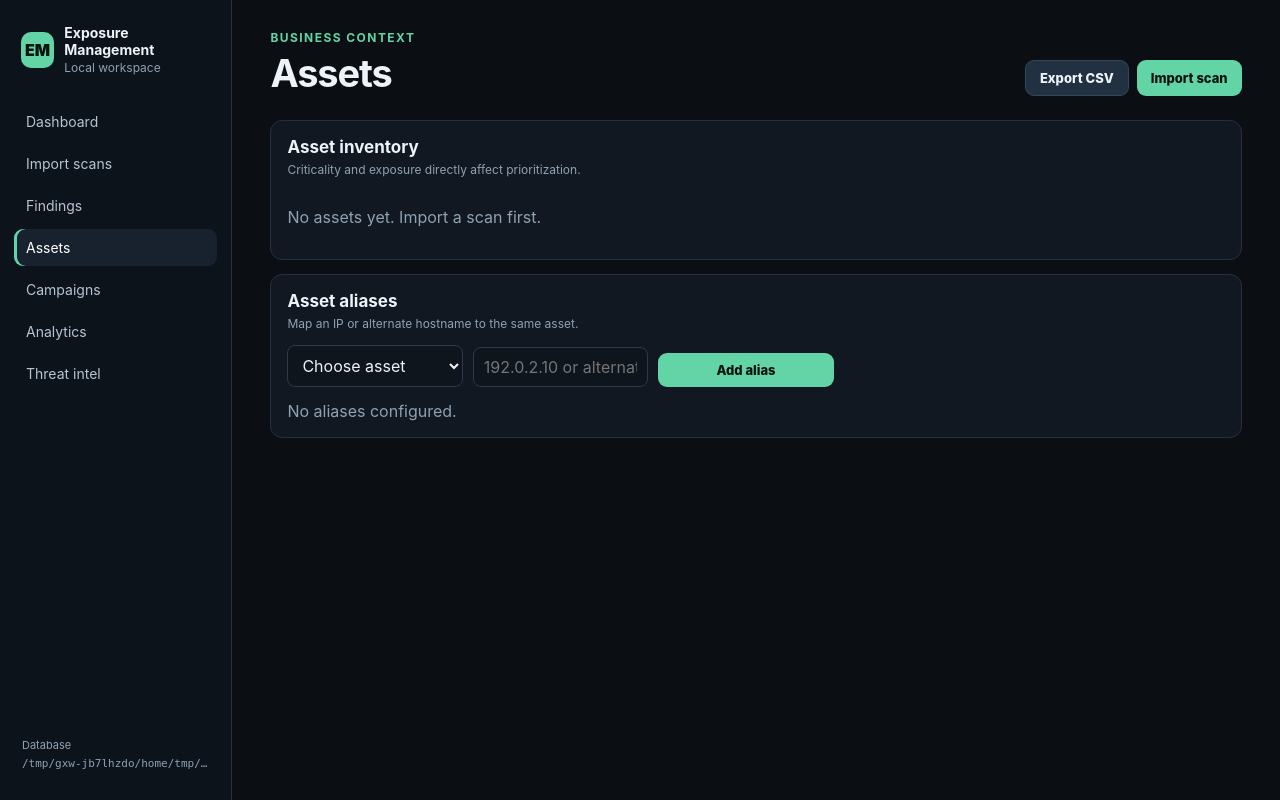
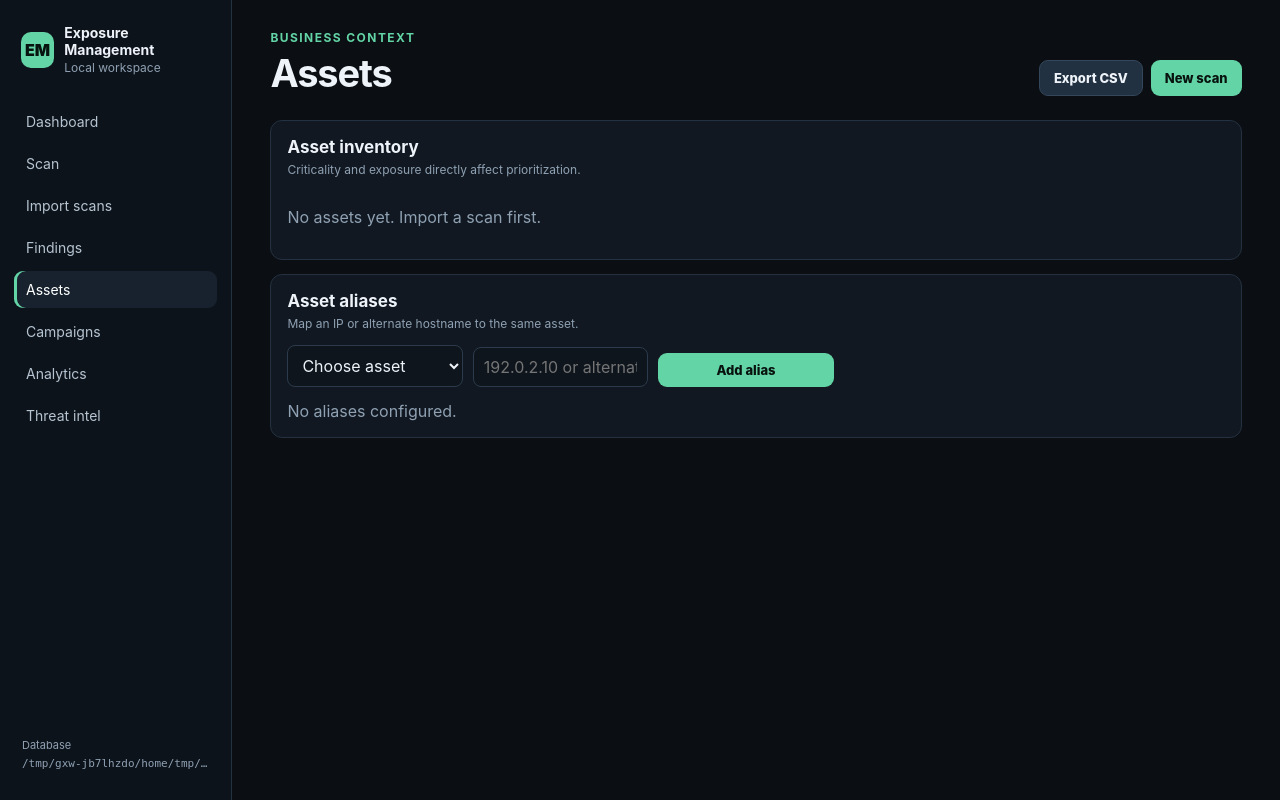
Before and after one commit to fnuaim-stack/cybersecurity-projects, a Flask app: page /assets in a window 1280 px wide. Run offline with Flask 3, Linux system fonts and the light colour scheme; data that the repository does not hold is empty; some libraries are stand-ins or nearby versions.

Commit message:
Add active scanner navigation

```diff
--- a/exposure-management/templates/base.html
+++ b/exposure-management/templates/base.html
@@ -19,6 +19,7 @@
 
       <nav class="nav">
         <a class="{{ 'active' if page == 'dashboard' else '' }}" href="{{ url_for('dashboard') }}">Dashboard</a>
+        <a class="{{ 'active' if page == 'scan' else '' }}" href="{{ url_for('scan_page') }}">Scan</a>
         <a class="{{ 'active' if page == 'import' else '' }}" href="{{ url_for('import_scan') }}">Import scans</a>
         <a class="{{ 'active' if page == 'findings' else '' }}" href="{{ url_for('findings') }}">Findings</a>
         <a class="{{ 'active' if page == 'assets' else '' }}" href="{{ url_for('assets') }}">Assets</a>
@@ -41,7 +42,7 @@
         </div>
         <div class="top-actions">
           <a class="button secondary" href="{{ url_for('download_report', report_format='csv') }}">Export CSV</a>
-          <a class="button" href="{{ url_for('import_scan') }}">Import scan</a>
+          <a class="button" href="{{ url_for('scan_page') }}">New scan</a>
         </div>
       </header>
 
```
